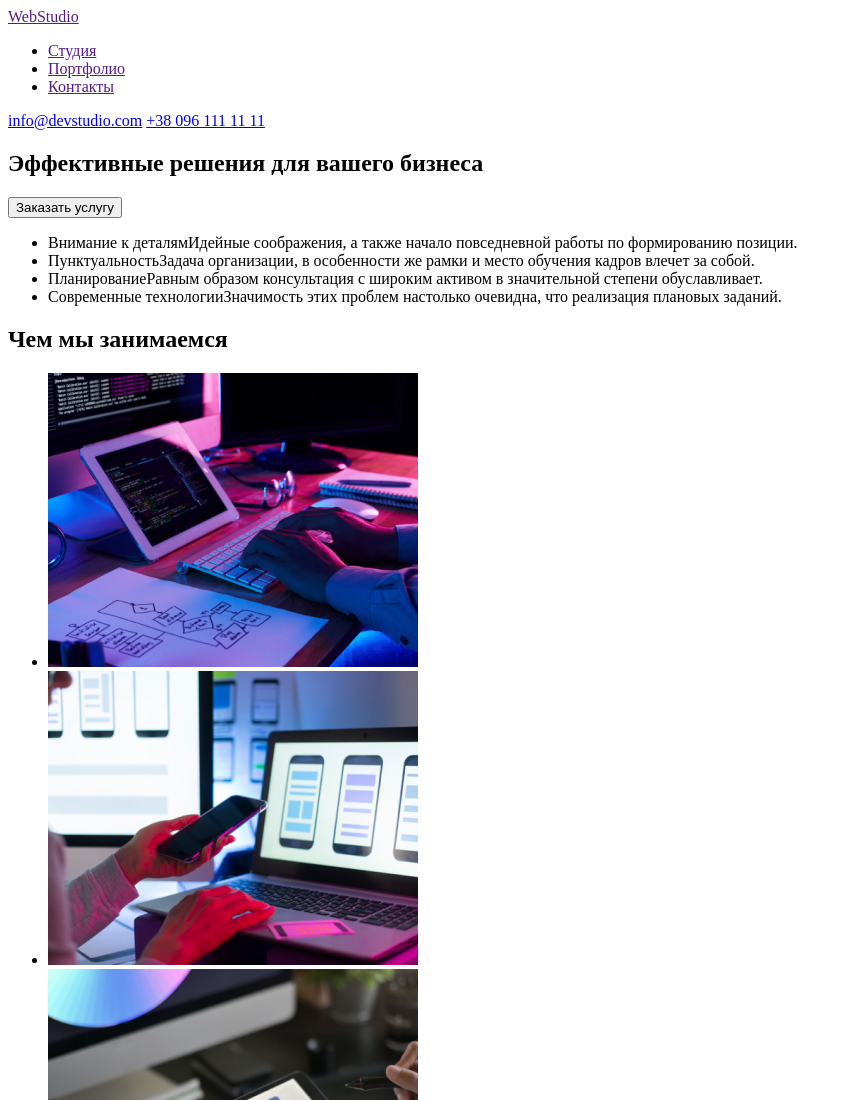
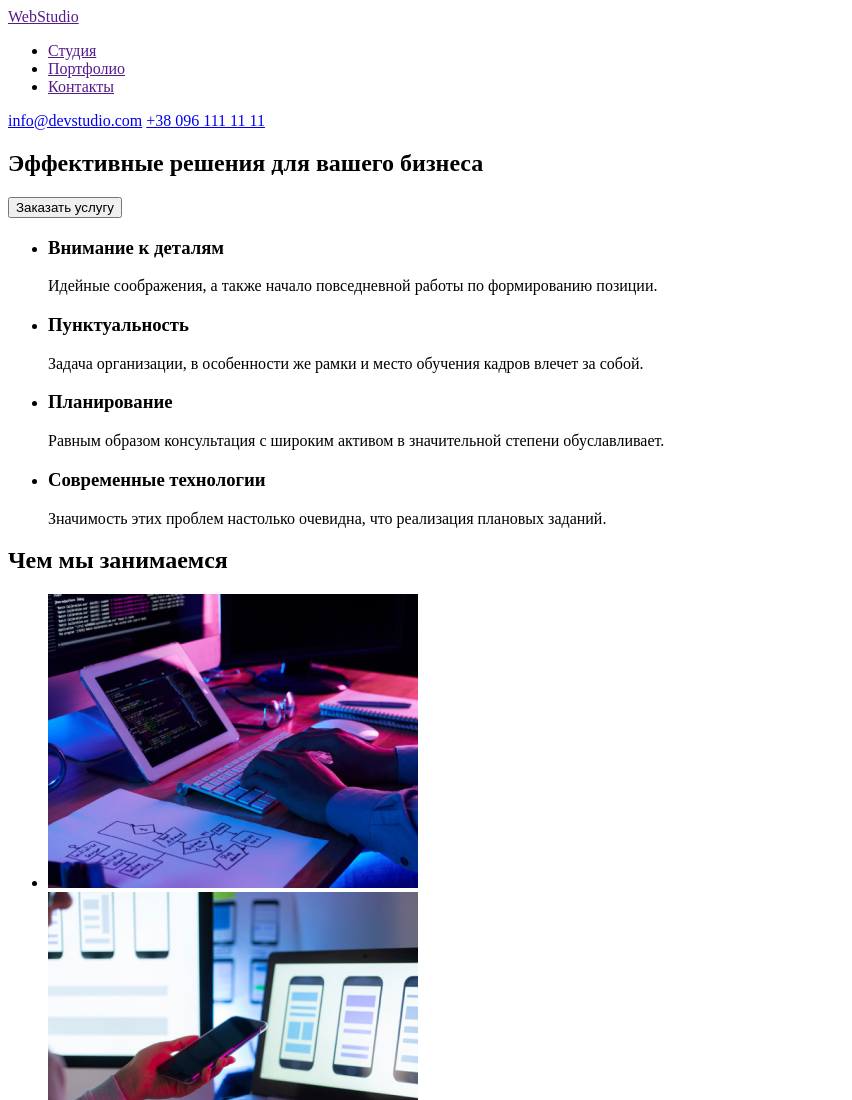
Before and after one commit to PolinaKrasovskaya/goit-markup-hw-01, a plain HTML site: page index.html in a window 1280 px wide. Shown: the top 1100 px of the page, without its empty margins (0-852 px from the left). Drawn offline with Linux system fonts and the light colour scheme.

Commit message:
index.html

```diff
--- a/index.html
+++ b/index.html
@@ -26,10 +26,10 @@
         <section>
             <h2 hidden>Направление</h2>
             <ul>
-                <li><span>Внимание к деталям</span><span>Идейные соображения, а также начало повседневной работы по формированию позиции.</span></li>
-                <li><span>Пунктуальность</span><span>Задача организации, в особенности же рамки и место обучения кадров влечет за собой.</span></li>
-                <li><span>Планирование</span><span>Равным образом консультация с широким активом в значительной степени обуславливает.</span></li>
-                <li><span>Современные технологии</span><span>Значимость этих проблем настолько очевидна, что реализация плановых заданий.</span></li>
+                <li><h3>Внимание к деталям</h3><span>Идейные соображения, а также начало повседневной работы по формированию позиции.</span></li>
+                <li><h3>Пунктуальность</h3><span>Задача организации, в особенности же рамки и место обучения кадров влечет за собой.</span></li>
+                <li><h3>Планирование</h3><span>Равным образом консультация с широким активом в значительной степени обуславливает.</span></li>
+                <li><h3>Современные технологии</h3><span>Значимость этих проблем настолько очевидна, что реализация плановых заданий.</span></li>
             </ul>
         </section>
         <section>
```
